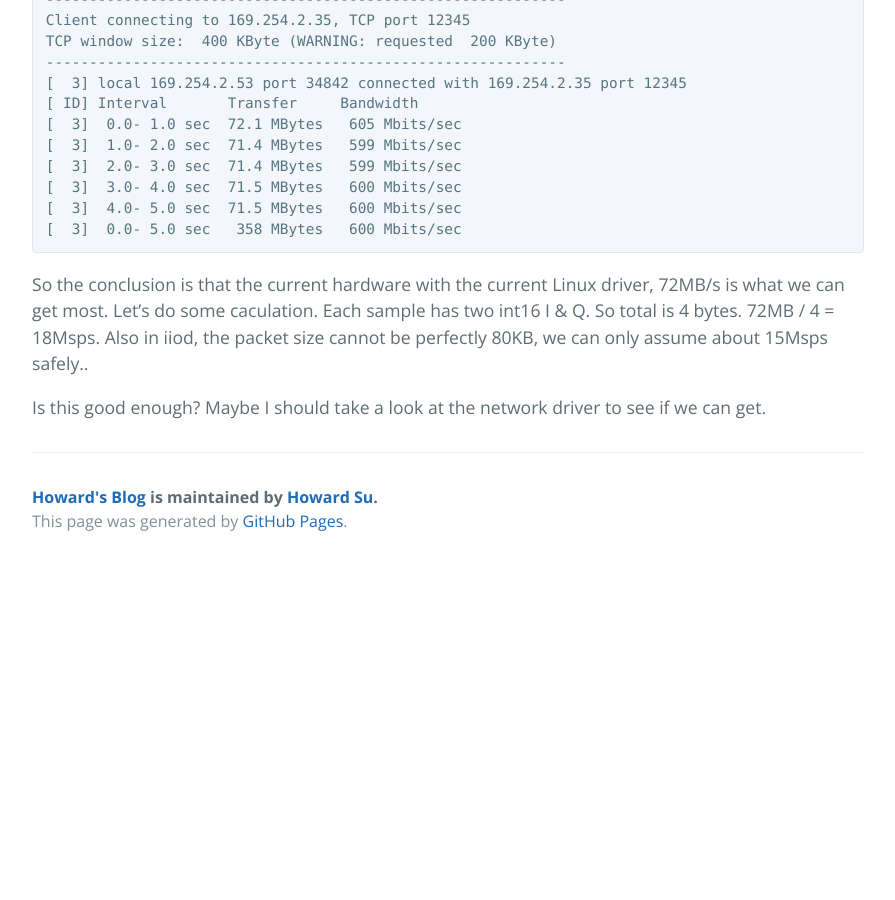
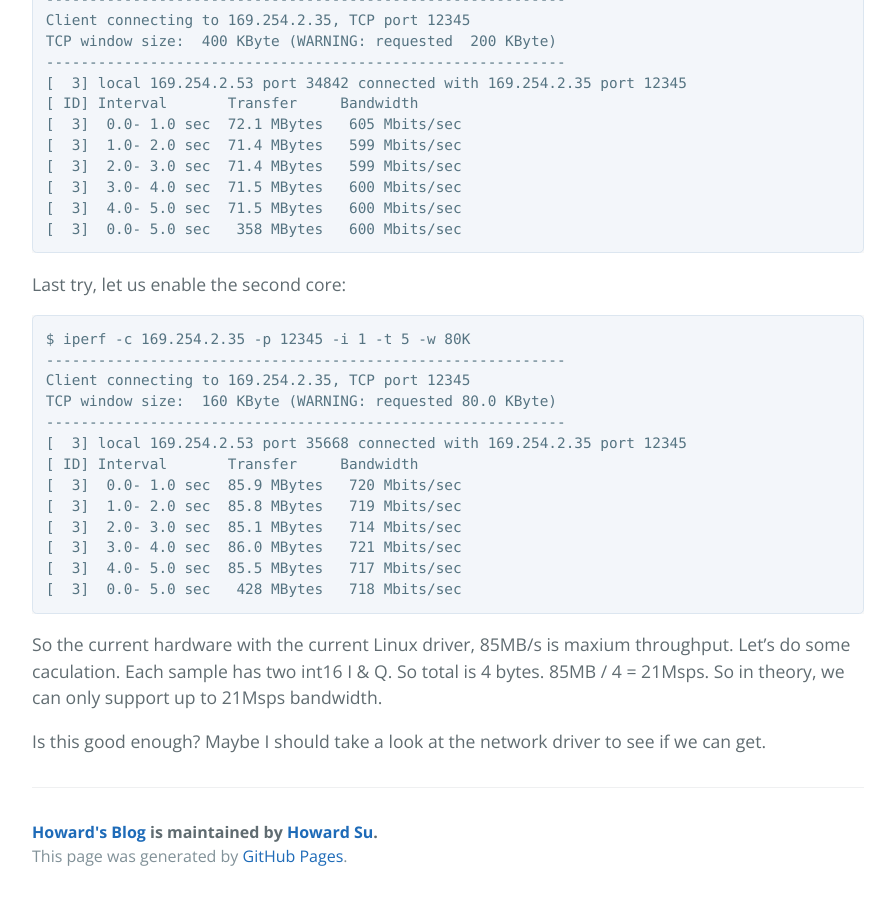
Before and after one commit to howard0su/howard0su.github.io, a Jekyll site: the page built from _posts/2020-09-22-raw-net-performance-plutosdr.markdown, in a window 1280 px wide and 900 px high, scrolled down 1551 px. Shown: the whole window, without its empty margins (192-1087 px from the left). Built offline with Jekyll 4.4.1, drawn with Linux system fonts in a browser that asks for light colours; comment, search, counter and statistics services are not loaded; before the commit the page ends 2116 px from its top, so only the background shows below that; some of the changed text lies outside the part shown.

Commit message:
Update the post

````diff
--- a/_posts/2020-09-22-raw-net-performance-plutosdr.markdown
+++ b/_posts/2020-09-22-raw-net-performance-plutosdr.markdown
@@ -67,7 +67,23 @@ TCP window size:  400 KByte (WARNING: requested  200 KByte)
 [  3]  4.0- 5.0 sec  71.5 MBytes   600 Mbits/sec
 [  3]  0.0- 5.0 sec   358 MBytes   600 Mbits/sec
 ```
+Last try, let us enable the second core:
+```
+$ iperf -c 169.254.2.35 -p 12345 -i 1 -t 5 -w 80K
+------------------------------------------------------------
+Client connecting to 169.254.2.35, TCP port 12345
+TCP window size:  160 KByte (WARNING: requested 80.0 KByte)
+------------------------------------------------------------
+[  3] local 169.254.2.53 port 35668 connected with 169.254.2.35 port 12345
+[ ID] Interval       Transfer     Bandwidth
+[  3]  0.0- 1.0 sec  85.9 MBytes   720 Mbits/sec
+[  3]  1.0- 2.0 sec  85.8 MBytes   719 Mbits/sec
+[  3]  2.0- 3.0 sec  85.1 MBytes   714 Mbits/sec
+[  3]  3.0- 4.0 sec  86.0 MBytes   721 Mbits/sec
+[  3]  4.0- 5.0 sec  85.5 MBytes   717 Mbits/sec
+[  3]  0.0- 5.0 sec   428 MBytes   718 Mbits/sec
+```
 
-So the conclusion is that the current hardware with the current Linux driver, 72MB/s is what we can get most. Let's do some caculation. Each sample has two int16 I & Q. So total is 4 bytes. 72MB / 4 = 18Msps. Also in iiod, the packet size cannot be perfectly 80KB, we can only assume about 15Msps safely..
+So the current hardware with the current Linux driver, 85MB/s is maxium throughput. Let's do some caculation. Each sample has two int16 I & Q. So total is 4 bytes. 85MB / 4 = 21Msps. So in theory, we can only support up to 21Msps bandwidth.
 
 Is this good enough? Maybe I should take a look at the network driver to see if we can get.
````
Also changed, not shown: other parts of _posts/2020-09-22-raw-net-performance-plutosdr.markdown (+1 -1 lines).
